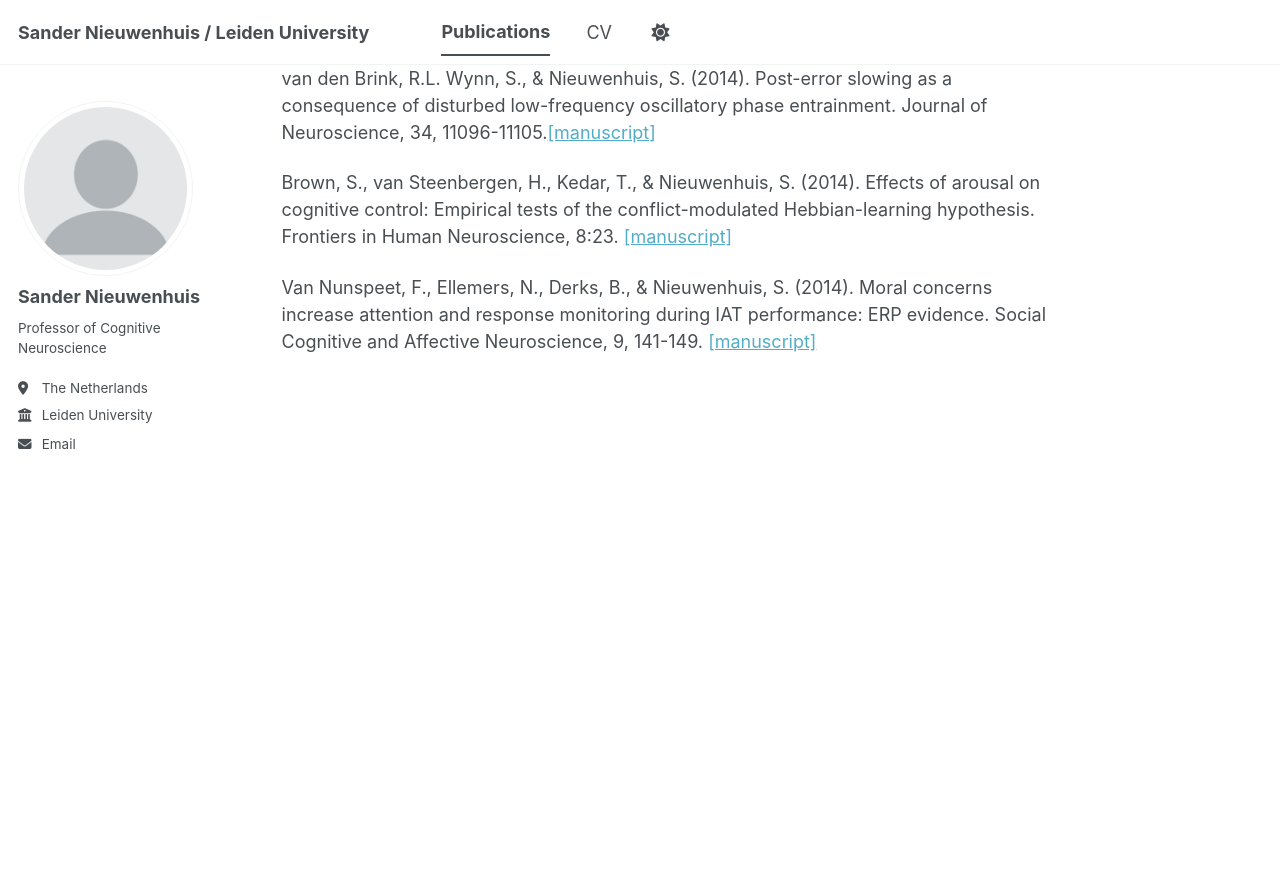
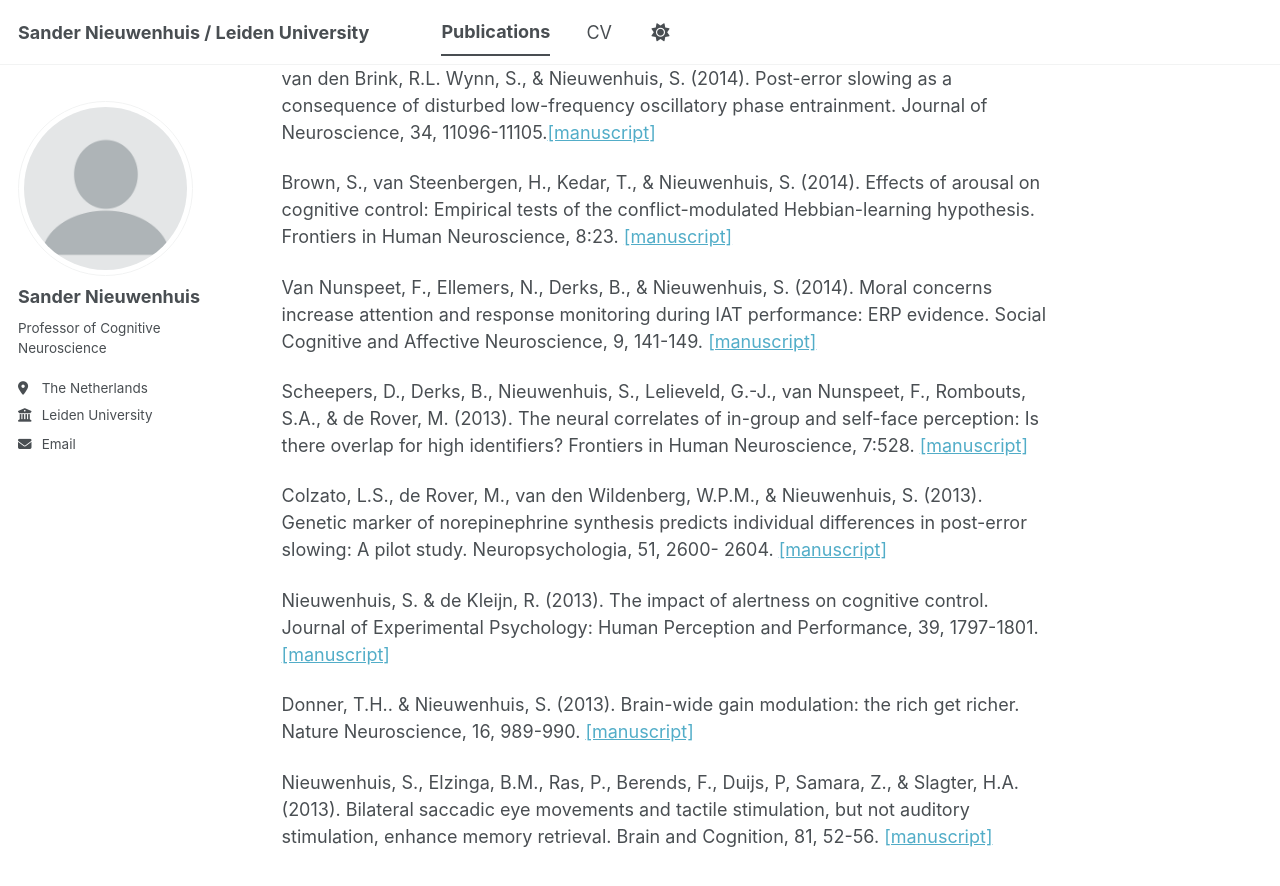
Before and after one commit to sander-nieuwenhuis/research, a Jekyll site: the page built from _pages/publications.md, in a window 1280 px wide and 900 px high, scrolled down 6018 px. Shown: the top 886 px of the window. Built offline with Jekyll 4.4.1, drawn with Linux system fonts in a browser that asks for light colours; a script bundle is joined from its source files by our own code; library files that are not in the unit come from our copies; before the commit the page ends 6423 px from its top, so only the background shows below that.

Commit message:
Update publications.md

```diff
--- a/_pages/publications.md
+++ b/_pages/publications.md
@@ -124,3 +124,13 @@ van den Brink, R.L. Wynn, S., & Nieuwenhuis, S. (2014). Post-error slowing as a
 Brown, S., van Steenbergen, H., Kedar, T., & Nieuwenhuis, S. (2014). Effects of arousal on cognitive control: Empirical tests of the conflict-modulated Hebbian-learning hypothesis. Frontiers in Human Neuroscience, 8:23. [[manuscript]](http://www.frontiersin.org/Journal/10.3389/fnhum.2014.00023/abstract)
 
 Van Nunspeet, F., Ellemers, N., Derks, B., & Nieuwenhuis, S. (2014). Moral concerns increase attention and response monitoring during IAT performance: ERP evidence. Social Cognitive and Affective Neuroscience, 9, 141-149. [[manuscript]](https://sander-nieuwenhuis.github.io/research/assets/pdfs/vanNunspeet_SCAN.pdf)
+
+Scheepers, D., Derks, B., Nieuwenhuis, S., Lelieveld, G.-J., van Nunspeet, F., Rombouts, S.A., & de Rover, M. (2013). The neural correlates of in-group and self-face perception: Is there overlap for high identifiers? Frontiers in Human Neuroscience, 7:528. [[manuscript]](http://www.frontiersin.org/human_neuroscience/10.3389/fnhum.2013.00528/abstract)
+
+Colzato, L.S., de Rover, M., van den Wildenberg, W.P.M., & Nieuwenhuis, S. (2013). Genetic marker of norepinephrine synthesis predicts individual differences in post-error slowing: A pilot study. Neuropsychologia, 51, 2600- 2604. [[manuscript]](https://sander-nieuwenhuis.github.io/research/assets/pdfs/Colzato_PES.pdf)
+
+Nieuwenhuis, S. & de Kleijn, R. (2013). The impact of alertness on cognitive control. Journal of Experimental Psychology: Human Perception and Performance, 39, 1797-1801. [[manuscript]](https://sander-nieuwenhuis.github.io/research/assets/pdfs/NieuwenhuisDeKleijn_JEPHPP.pdf)
+
+Donner, T.H.. & Nieuwenhuis, S. (2013). Brain-wide gain modulation: the rich get richer. Nature Neuroscience, 16, 989-990. [[manuscript]](https://sander-nieuwenhuis.github.io/research/assets/pdfs/DonnerNieuwenhuis2013NN.pdf)
+
+Nieuwenhuis, S., Elzinga, B.M., Ras, P., Berends, F., Duijs, P, Samara, Z., & Slagter, H.A. (2013). Bilateral saccadic eye movements and tactile stimulation, but not auditory stimulation, enhance memory retrieval. Brain and Cognition, 81, 52-56. [[manuscript]](https://sander-nieuwenhuis.github.io/research/assets/pdfs/NieuwenhuisEtAl_Bilateral.pdf)
```
